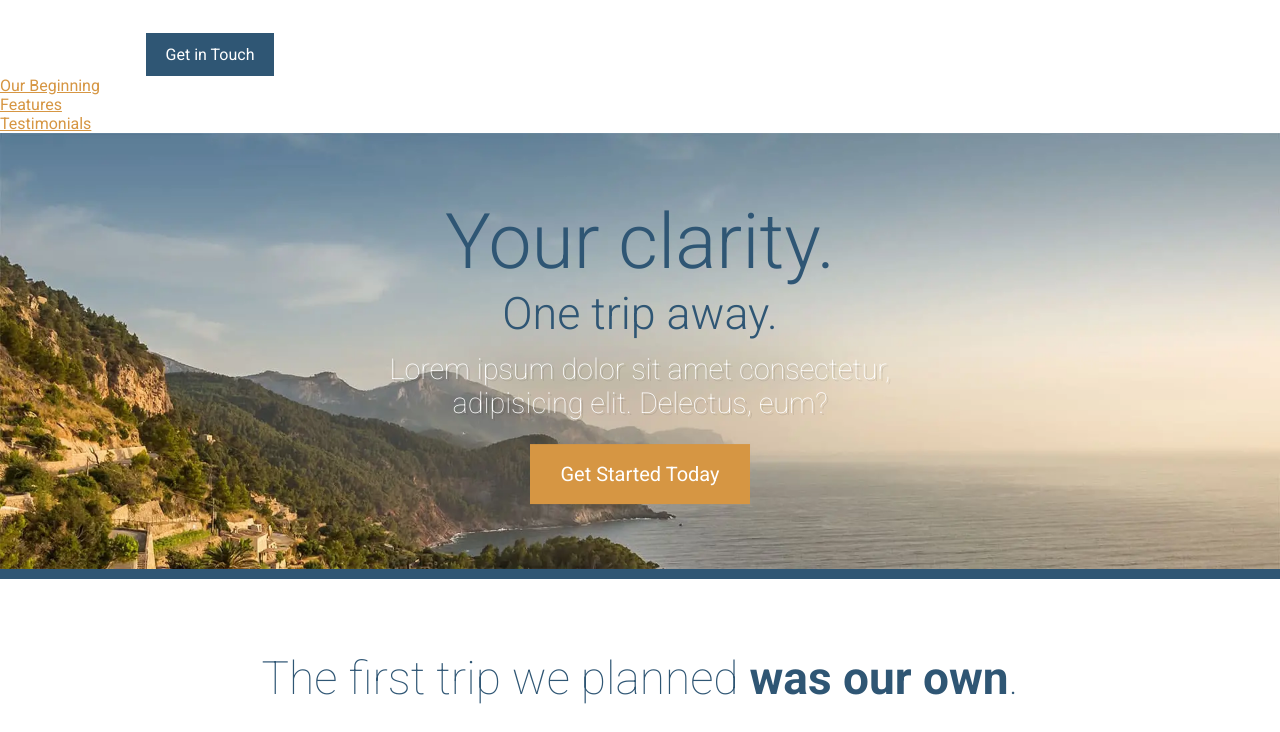
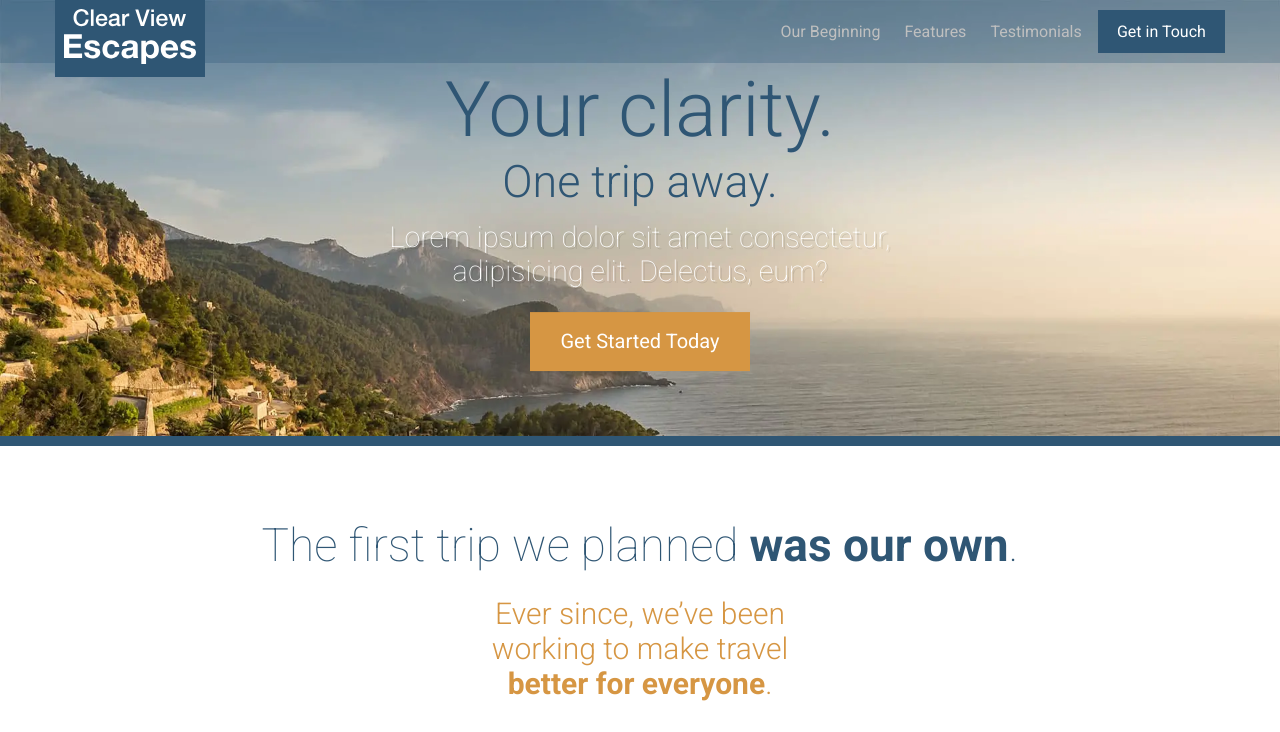
Before and after one commit to fronomenal/vanilla_frontend, a website: page app/index.html in a window 1280 px wide. Shown: the top 732 px of the page. Drawn offline with Linux system fonts and the light colour scheme.

Commit message:
Completed header section

```diff
--- a/app/index.html
+++ b/app/index.html
@@ -10,16 +10,21 @@
   <script defer src="./www/js/main.js"></script>
 </head>
 <body>
-  <header>
+  <header class="">
+    <section class="wrapper">
+      <div class="banner">
         <img src="assets/imgs/icons/clear-view-escapes.svg">
-    <a class="btn" href="#">Get in Touch</a>
+      </div>
+      <div class="burger"><span></span><span></span><span></span></div>
       <nav>
         <ul>
           <li><a href="#our-beginning">Our Beginning</a></li>
           <li><a href="#features">Features</a></li>
           <li><a href="#testimonials">Testimonials</a></li>
+          <a class="btn" href="#">Get in Touch</a>
         </ul>
       </nav>
+    </section>
   </header>
 
   <div class="large-hero">
--- a/src/scss/_header.scss
+++ b/src/scss/_header.scss
@@ -0,0 +1,78 @@
+header {
+    width: 100%;
+    position: absolute;
+    z-index: 1;
+    padding: 10px 0px;
+    background-color: hsla(206, 42%, 32%, .3);
+
+    .banner {
+        position: absolute;
+        width: 150px;
+        top: 0;
+        left: 50%;
+        transform: translateX(-50%);
+        padding: 9px;
+        background-color: $primary-color;
+    }
+
+    .burger{
+        position: absolute;
+        cursor: pointer;
+
+        span{
+            display: block;
+            width: 30px;
+            height: 6px;
+            border-radius: 15%;
+            background-color: $primary-color;
+            margin: 3px 0;
+        }
+    }
+
+    nav {
+
+        opacity: 0;
+        transform: translateY(-100%);
+
+        float: right;
+
+        li{
+            float: left;
+            list-style: none;
+            padding: .75rem .5rem;
+
+            a{
+                text-decoration: none;
+                color: hsl(0, 0%, 75%);
+            }
+        }
+
+        a{
+            margin-left: .5rem;
+        }
+
+        &::after{
+            content: "";
+            display: block;
+            clear: both;
+        }
+
+    }
+
+    @include scScmall{
+
+        .banner{
+            left: auto;
+            transform: translateX(0);
+        }
+
+        .burger{
+            display: none;
+        }
+
+        nav {
+            opacity: 1;
+            transform: translateY(0);
+        }
+    }
+}
```
Also changed, not shown: app/www/css/style.css. Lines whose indentation alone changed are shown as unchanged.
